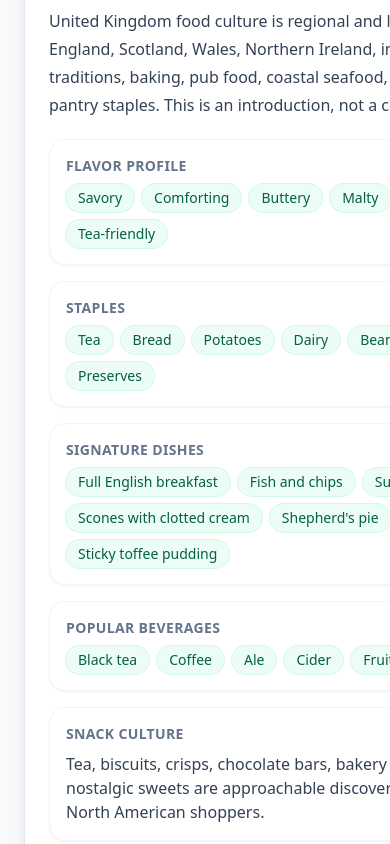
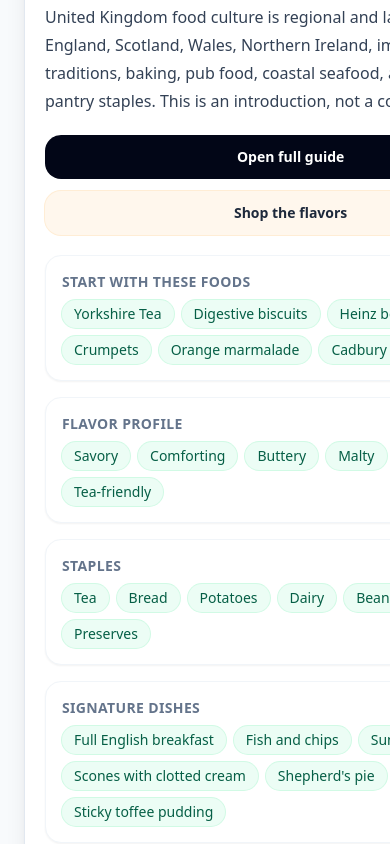
Before and after one commit to BryanFinnigan/culinary-atlas-v1, a Next.js app: page / in a window 390 px wide. Shown: the part 3420-4264 px from the top of the page. Built offline with nearby package versions, Linux system fonts and the light colour scheme.

Commit message:
Improve CountryPanel mobile UX and conversion links

```diff
--- a/components/CountryPanel.tsx
+++ b/components/CountryPanel.tsx
@@ -1,3 +1,4 @@
+import Link from "next/link";
 import type { ReactNode } from "react";
 
 type FoodAndCultureNotes = {
@@ -28,6 +29,14 @@ type CountryPanelProps = {
   country: string;
   cuisine: Cuisine;
 };
+
+function slugify(value: string) {
+  return value
+    .toLowerCase()
+    .replace(/&/g, "and")
+    .replace(/[^a-z0-9]+/g, "-")
+    .replace(/(^-|-$)+/g, "");
+}
 
 function ChipList({ items }: { items: string[] }) {
   return (
@@ -69,9 +78,8 @@ function CultureNotes({ notes }: { notes?: FoodAndCultureNotes }) {
   if (entries.length === 0) {
     return (
       <p className="text-slate-700">
-        This page is a starting point. Culinary Atlas avoids ratings and cultural
-        scorecards; future notes will add regional diversity, seasonality,
-        dining customs, historical influences, and modern food context.
+        This page is a starting point. Future notes will add regional diversity,
+        seasonality, dining customs, historical influences, and modern food context.
       </p>
     );
   }
@@ -94,8 +102,10 @@ export default function CountryPanel({
   country,
   cuisine,
 }: CountryPanelProps) {
+  const countrySlug = slugify(country);
+
   return (
-    <article className="rounded-3xl border border-slate-200 bg-white p-6 shadow-xl">
+    <article className="rounded-3xl border border-slate-200 bg-white p-5 shadow-xl sm:p-6">
       <div className="mb-5">
         <p className="text-sm font-semibold uppercase tracking-widest text-yellow-600">
           {cuisine.region}
@@ -104,9 +114,27 @@ export default function CountryPanel({
         <p className="mt-3 text-base leading-7 text-slate-700">
           {cuisine.cuisineSummary}
         </p>
+        <div className="mt-5 grid gap-3 sm:grid-cols-2">
+          <Link
+            href={`/cuisines/${countrySlug}`}
+            className="rounded-2xl bg-slate-950 px-4 py-3 text-center text-sm font-black text-white transition hover:bg-orange-700"
+          >
+            Open full guide
+          </Link>
+          <a
+            href="#products"
+            className="rounded-2xl bg-orange-50 px-4 py-3 text-center text-sm font-black text-slate-800 ring-1 ring-orange-100 transition hover:bg-orange-100"
+          >
+            Shop the flavors
+          </a>
+        </div>
       </div>
 
       <div className="grid gap-4">
+        <DetailRow title="Start With These Foods">
+          <ChipList items={cuisine.beginnerFoods} />
+        </DetailRow>
+
         <DetailRow title="Flavor Profile">
           <ChipList items={cuisine.flavorProfile} />
         </DetailRow>
@@ -135,10 +163,6 @@ export default function CountryPanel({
           <CultureNotes notes={cuisine.foodAndCultureNotes} />
         </DetailRow>
 
-        <DetailRow title="Beginner Foods">
-          <ChipList items={cuisine.beginnerFoods} />
-        </DetailRow>
-
         <DetailRow title="Premium Foods">
           <ChipList items={cuisine.premiumFoods} />
         </DetailRow>
```
